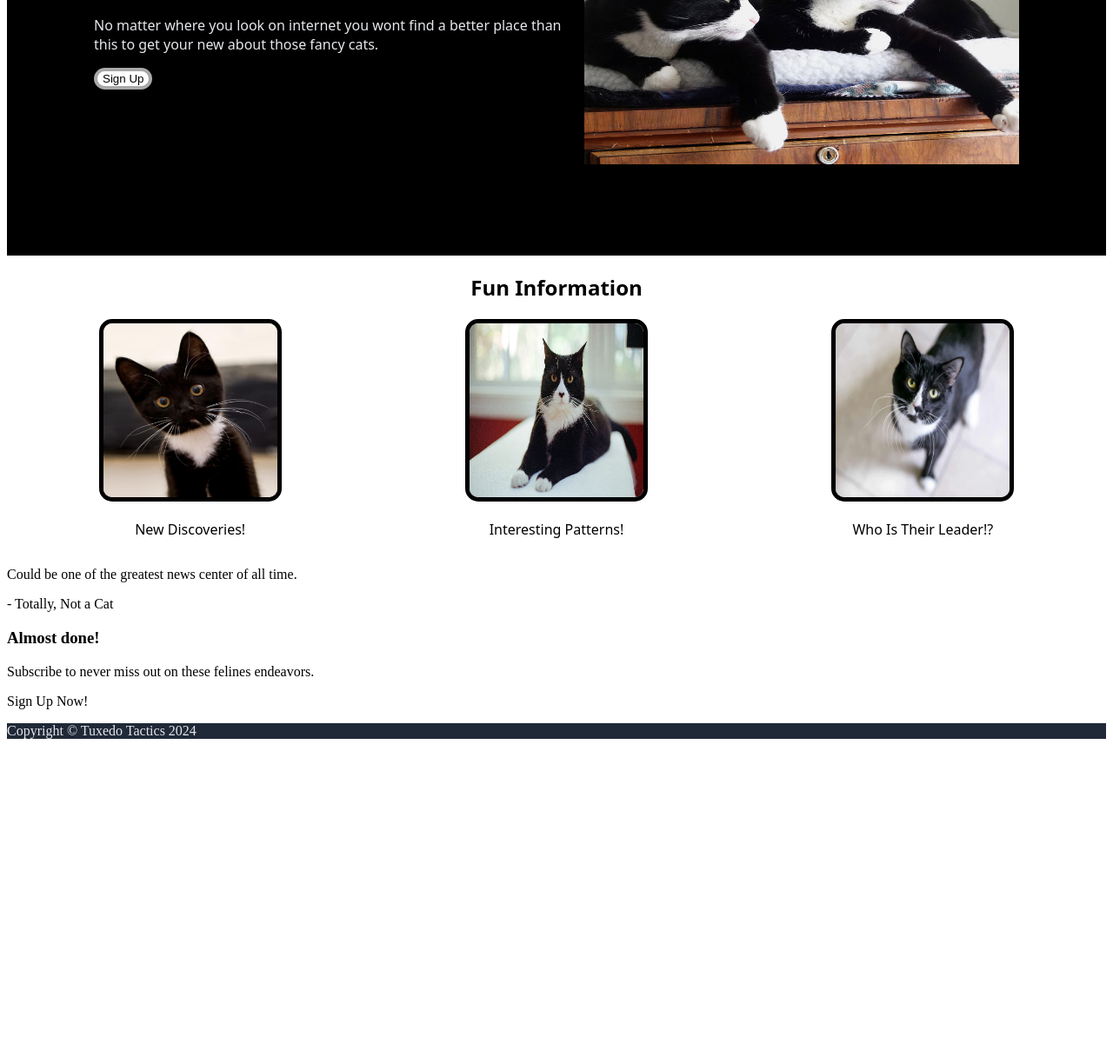
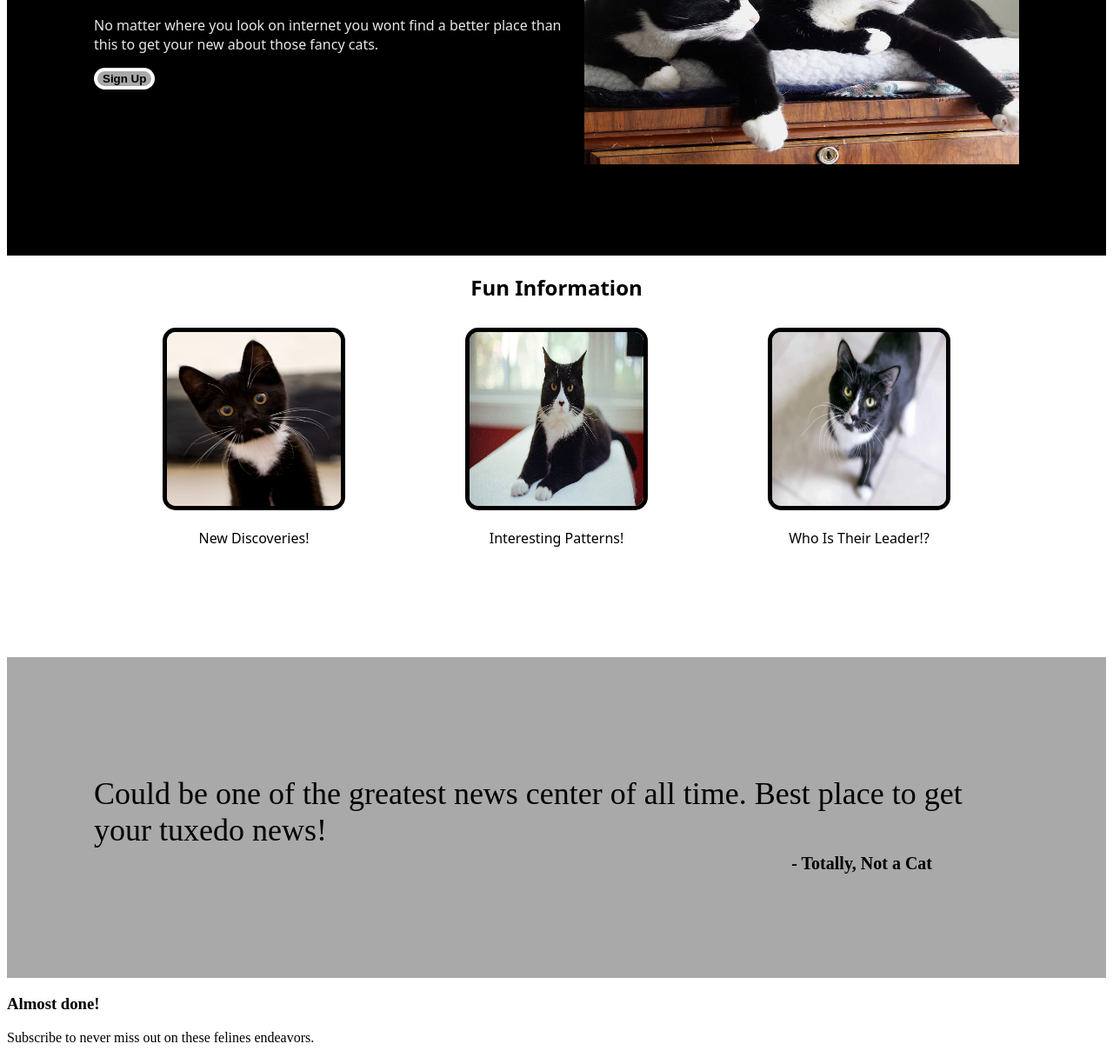
Before and after one commit to Luinight/Landing-Page, a plain HTML site: page index.html in a window 1280 px wide. Shown: the part 281-1497 px from the top of the page at 87% size. Before the commit the page ends 1139 px from the top, so only its background shows below. Drawn offline with Linux system fonts and the light colour scheme.

Commit message:
quote part done

```diff
--- a/index.html
+++ b/index.html
@@ -55,9 +55,16 @@
 
     </div>
 
+    <div class="Quote">
+     <div class="said">
+      <p>Could be one of the greatest news center of all time. Best place to get your tuxedo news!</p>
+     </div>
+     <div class="person">
+      <p>- Totally, Not a Cat</p>
+     </div>
+    </div>
 
-     <p>Could be one of the greatest news center of all time.</p>
-     <p>- Totally, Not a Cat</p>
+
 
     <h3>Almost done!</h3>
      <p>Subscribe to never miss out on these felines endeavors.</p>
@@ -65,7 +72,7 @@
 
     <footer>Copyright © Tuxedo Tactics 2024</footer>
 
-</div>
+ </div>
 
 
 
--- a/style.css
+++ b/style.css
@@ -27,14 +27,18 @@ ul {
 }
 .sub button {
    border-radius: 20px;
-   background-color: white;
-   border: 4px solid darkgray;
+   background-color: darkgray;
+   border: 4px solid white;
+   font-weight: 900;
 }
 /* Header Section */
 
 
 
 /* Fun Information Section */
+.info{
+    padding: px;
+}
 .Fun {
    text-align: center;
 }
@@ -42,8 +46,9 @@ ul {
 display: flex;
 justify-content: space-around;
 text-align: center;
-}
-.threeboxes {
+padding: 10px;
+margin: 100px;
+margin-top: 10px;
 }
 .new {
  border: 5px solid black;
@@ -55,8 +60,29 @@ text-align: center;
 
 
 /* Quote Section */
+.Quote {
+    background-color: darkgray;
+    padding: 100px;
+}
+.said {
+ display: flex;
+ font-size: 36px;
+ justify-content: center;
+
+}
+.person {
+display: flex;
+flex-direction: row-reverse;
+font-weight: 900;
+font-size: 20px;
+margin-right: 100px;
+margin-top: -50px;
+}
+/* Quote Section */
 
 
+
+/* Sign-Up Section */
 
 
 
```
